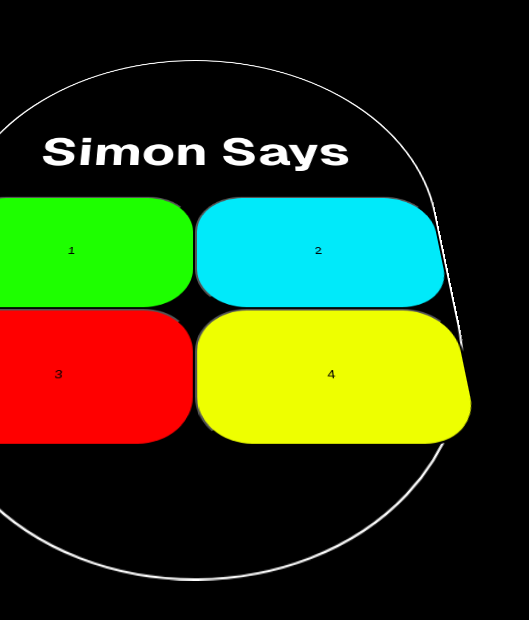
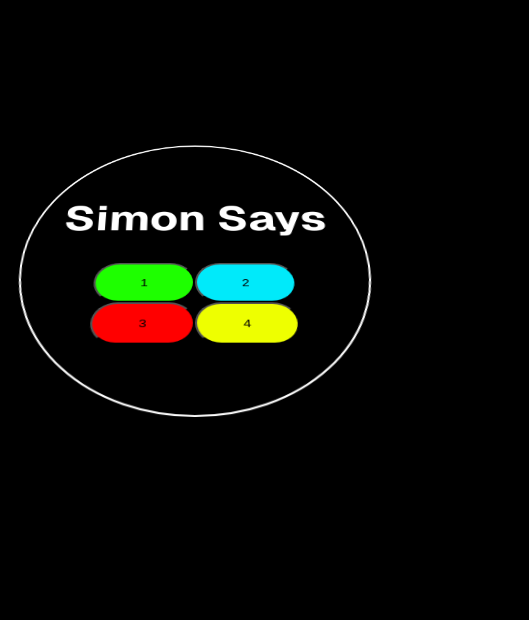
Before and after one commit to AnuragBaruah47/Simon-Says, a plain HTML site: page index.html in a window 390 px wide. Shown: the part 156-776 px from the top of the page, 529 px wide, since content can reach past the window. Drawn offline with nearby package versions, Linux system fonts and the light colour scheme; a web font is replaced by a local one.

Commit message:
Media Queries Added

```diff
--- a/style.css
+++ b/style.css
@@ -56,28 +56,28 @@ button{
     background-color: rgb(0, 234, 250);
 }
 
-@media(width<677){
+@media(width<=677px){
     .container{
         border-radius: 412px;
-        height: 650px;
-        width: 650px;
+        height: 350px;
+        width: 350px;
         border: 2px solid rgb(255, 255, 255);
         display: flex;
         flex-direction: column;
         justify-content: center;
         align-items:center;
         transform: rotateX(40deg);
-        font-size: 2.5rem;
+        font-size: 2rem;
     }
     button{
-        height: 150px;
-        width: 250px;
+        height: 50px;
+        width: 100px;
         border-radius: 50px;
     }
     .buttoncontainer{
         display: grid;
-        grid-template-rows: 150px 150px;
-        grid-template-columns: 250px 250px;
+        grid-template-rows: 50px 50px;
+        grid-template-columns: 100px 100px;
     }
     .roundContainer{
         margin-bottom: 30px;
```
